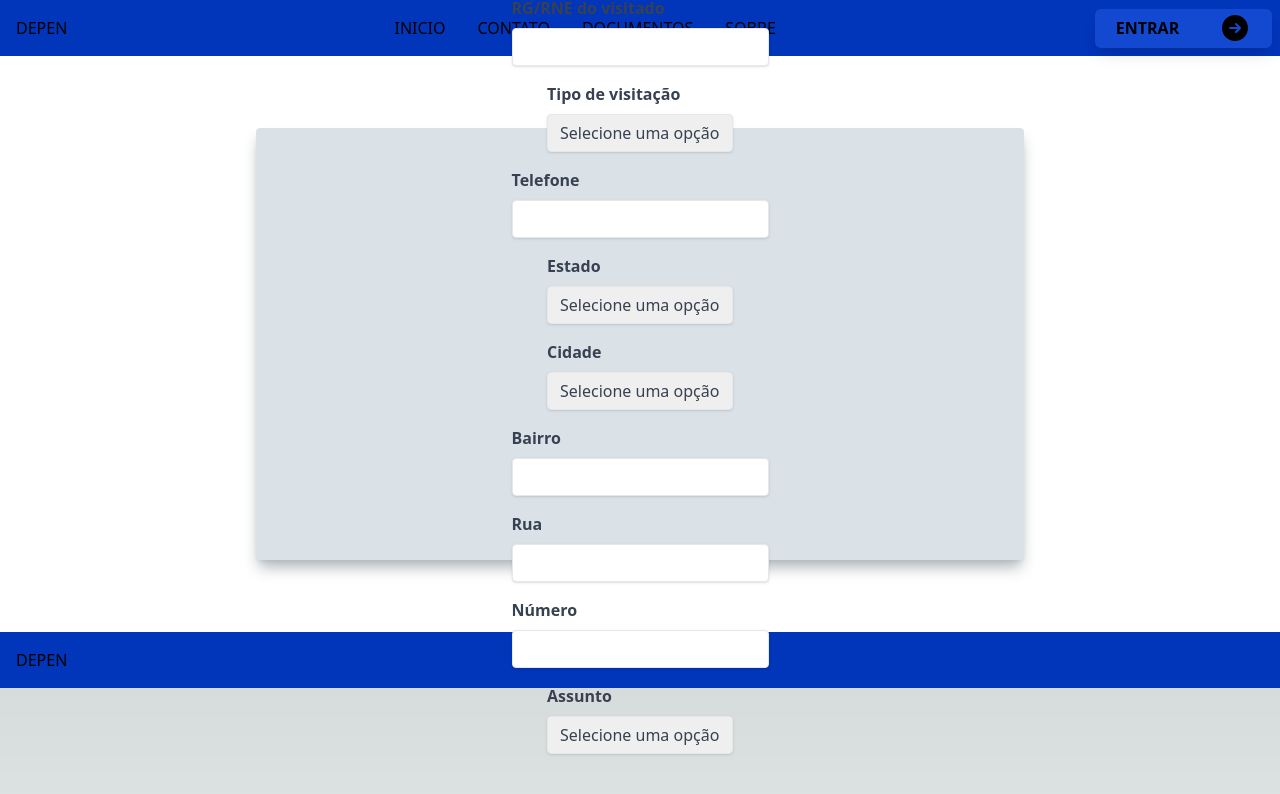
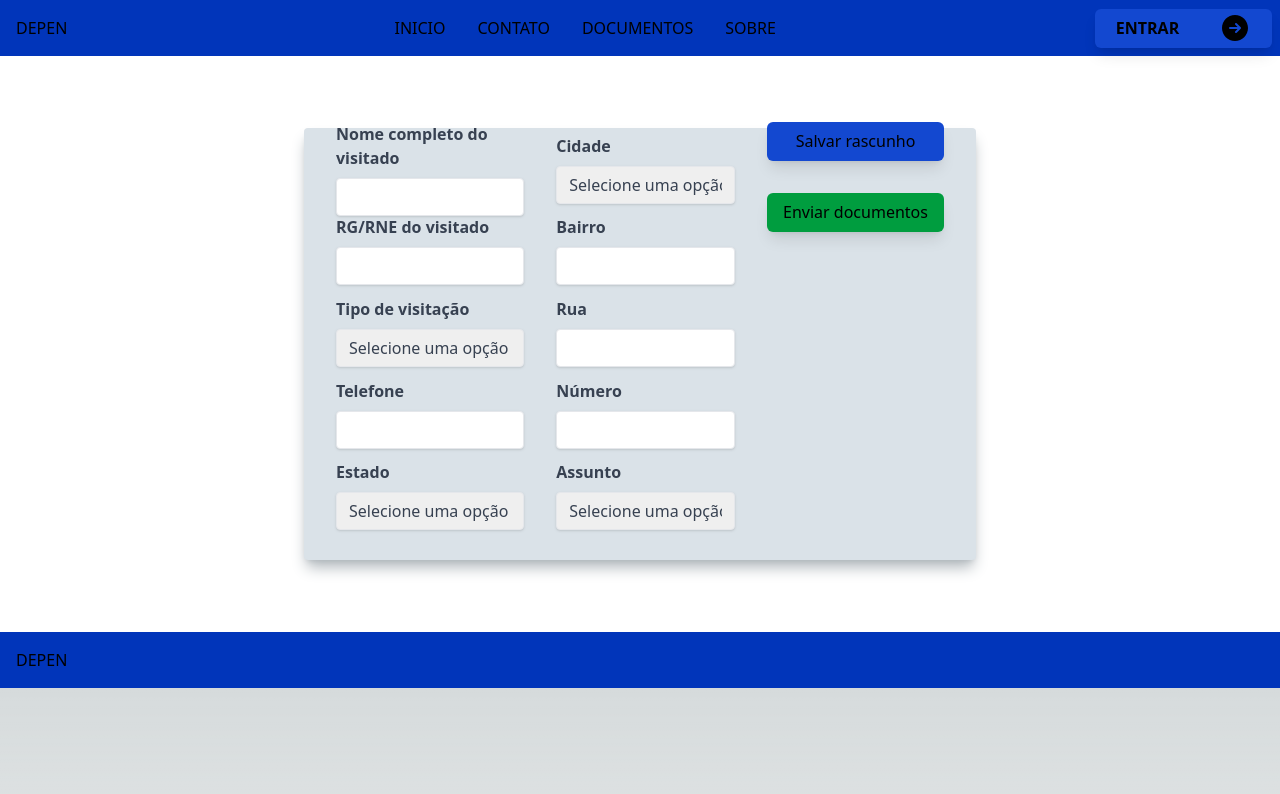
Before and after one commit to SysDEPEN/DEPEN, a Next.js app in the folder front-end/: page /sendform in a window 1280 px wide. Shown: the top 794 px of the page. Built offline with nearby package versions, Linux system fonts and the light colour scheme; a web font is replaced by a local one.

Commit message:
tela de  documentos
organizando a posição dos inputs

```diff
--- a/front-end/src/components/forms/form.tsx
+++ b/front-end/src/components/forms/form.tsx
@@ -67,14 +67,18 @@ export default function MixedForm() {
 
   return (
     <section className="w-full flex h-[45vw] justify-center items-center bg-white">
+
+
       <form
         className="
-          flex
+          grid
+          grid-flow-col
+          grid-rows-5
+          gap-8
           bg-[#DAE2E8]
           shadow-lg
           justify-center
           items-center
-          flex-col
           shadow-[#afb6bb]
           rounded
           px-8
@@ -84,9 +88,10 @@ export default function MixedForm() {
           mb-2
           h-3/4
           w-full
-          max-w-3xl"
+          max-w-2xl"
 
       >
+
         {formFields.map((field, index) => (
           <div key={index} className="mb-4 m flex-wrap max-w-2xl ">
             <label
@@ -133,7 +138,25 @@ export default function MixedForm() {
             )}
           </div>
         ))}
+
+
+        <div className="
+        grid
+        grid-cols-subgrid
+        gap-8
+
+        ">
+
+
+        <button className="flex items-center shadow-lg justify-center p-4 bg-[#1348D0] rounded-md w-[177px] h-[39px]" >Salvar rascunho</button>
+
+        <button className="flex items-center shadow-lg justify-center p-4 bg-[#009D3F] rounded-md w-[177px] h-[39px]">Enviar documentos</button>
+
+        </div>
+
       </form>
+
+
     </section>
   );
 }
```
